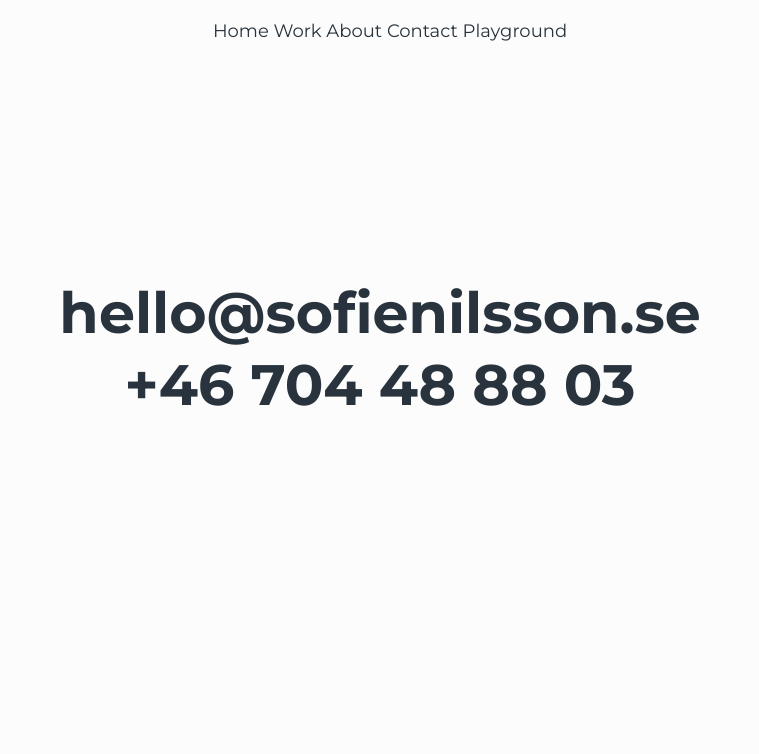
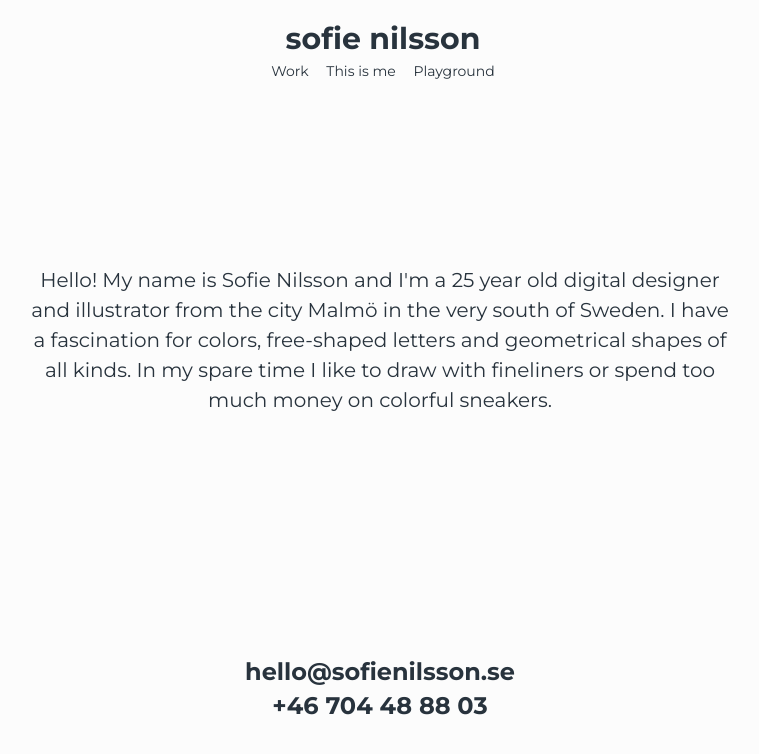
Before and after one commit to sofieenilsson/sofie-nilsson, a plain HTML site: page contact.html in a window 1280 px wide. Shown: the whole page, without its empty margins (250-1009 px from the left). Drawn offline with nearby package versions, Linux system fonts and the light colour scheme.

Commit message:
minor fixes

```diff
--- a/contact.html
+++ b/contact.html
@@ -16,16 +16,18 @@
 
 	<body>
 	<!-- T O P - M E N U -->
+		<h1><a href="index.html">sofie nilsson</a></h1>
 		<ul>
-			<a href="index.html">Home</a>
-			<a href="project-start.html">Work</a>
-			<a href="about.html"> About</a>
-			<a href="contact.html"> Contact</a>
-			<a href="playground.html"> Playground</a>
+			<li><a href="project-start.html" id="menu-link">Work</a></li>
+			<li><a href="contact.html" id="menu-link">This is me</a></li>
+			<li><a href="playground.html" id="menu-link"> Playground</a></li>
 	    </ul>
 		<div class="grid grid-pad">
 			<!-- G R I D -->
 			<div class="col-1-1">
+				<p>
+					Hello! My name is Sofie Nilsson and I'm a 25 year old digital designer and illustrator from the city Malmö in the very south of Sweden. I have a fascination for colors, free-shaped letters and geometrical shapes of all kinds. In my spare time I like to draw with fineliners or spend too much money on colorful sneakers.
+				</p>
 				<h3>
 					hello@sofienilsson.se
 					</br>
@@ -35,7 +37,7 @@
 		</div>
 	</div>
 
-	<!-- M E N U - J S -->
+<!-- M E N U - J S -->
 	<script src="https://code.jquery.com/jquery-2.1.3.min.js"></script>
 	<script>
 		$(document).ready(function(){
--- a/css/about.css
+++ b/css/about.css
@@ -8,30 +8,20 @@ body {
 p {
   font-size: 20px;
   line-height: 30px;
-  margin-top: 50px;
-  margin-bottom: 35px;
-  width: 1200px;
+  margin-top: 150px;
+  margin-bottom: 15px;
+  width: 700px;
+  text-align: center;
+  margin-left: auto;
+  margin-right: auto;
 }
 
-h1 {
-  font-size: 22px;
-  line-height: 32px;
-}
+
 
 h2 {
   font-size: 20px;
   line-height: 30px;
   margin-bottom: 0px;
-}
-
-li {
-  list-style: none;
-  font-size: 17px;
-  line-height: 27px;
-}
-
-ul {
-  margin-top: 20px;
 }
 
 img {
@@ -50,10 +40,10 @@ img {
 /* C O N T A C T  P A G E */
 
 h3 {
-  font-size: 57px;
-  line-height: 72px;
+  font-size: 24px;
+  line-height: 34px;
   text-align: center;
-  margin-top: 200px;
+  margin-top: 240px;
 }
 
 
@@ -105,8 +95,8 @@ A.link:visited {
 }
 
 A.link:hover {
+  opacity: 0;
   text-decoration: none;
-  color: #DF00FF;
 }
 
 A.link:active {
--- a/css/playground.css
+++ b/css/playground.css
@@ -7,14 +7,10 @@ body {
 
 /* P R O J E C T S */
 
-h1 {
+h2 {
 	font-size: 35px;
 	padding-top: 27px;
   text-align: center;
-}
-
-h2 {
-  font-size: 22px;
 }
 
 #photos {
--- a/css/project-start.css
+++ b/css/project-start.css
@@ -7,6 +7,14 @@ body {
 
 h1 {
   font-size: 14px;
+  margin-top: 20px;
+  margin-bottom: 20px;
+  color: #C6C6C6;
+  text-align: center;
+}
+
+h2 {
+  font-size: 12px;
   margin-top: 20px;
   margin-bottom: 20px;
   color: #C6C6C6;
@@ -60,9 +68,9 @@ a.darken {
 }
 
 a.darken:hover {
-	-moz-opacity:2;
-	-khtml-opacity: 2;
-	opacity: 2;
+  opacity: 2;
+	   -moz-opacity: 2;
+	 -khtml-opacity: 2;
 }
 
 a.darken img {
--- a/css/top-menu.css
+++ b/css/top-menu.css
@@ -1,22 +1,30 @@
+
 h1 {
-  font-size: 38px;
+  font-size: 30px;
   text-align: center;
   color: #28333D;
+  padding-left: 0px;
+  padding-right: 14px;
+  margin-bottom: 5px;
 }
 
 
 /*  - - LINKS / NAVIGATION - - */
 
 ul {
-  font-size: 18px;
+  font-size: 14px;
   text-align: center;
-  margin-top: 20px;
+  margin-top: 5px;
   margin-bottom: 15px;
   padding-left: 0px;
 }
 
+li {
+  display: inline;
+}
+
 #menu-link {
-  margin-right: 20px;
+  margin-right: 14px;
 }
 
 
@@ -34,6 +42,7 @@ a:visited {
 
 /* mouse over link
 a:hover {
+  color: #28333D;
   border-bottom: solid 2px #28333D;
   display: inline;
   padding-bottom: 2px;
```
Also changed, not shown: about.html (+6 -5 lines), playground.html (+4 -5 lines), project-start.html (+6 -8 lines).
